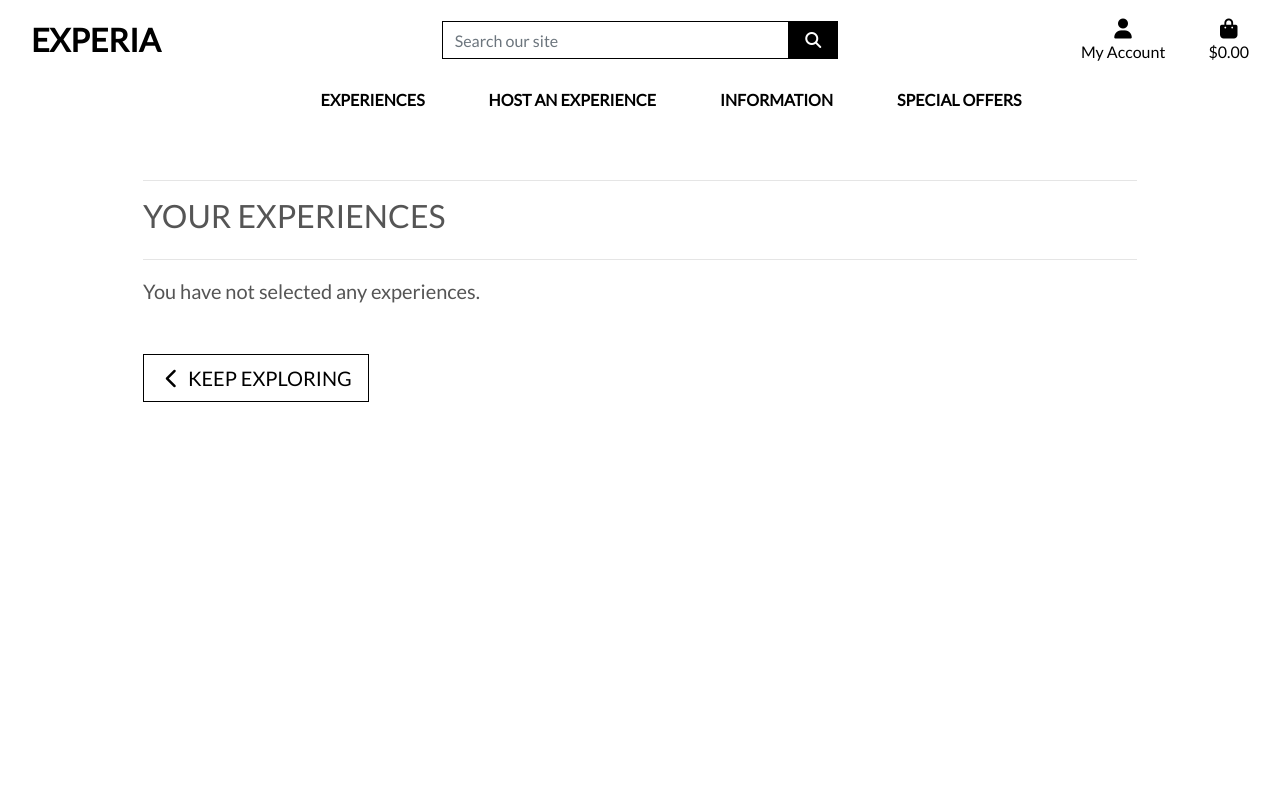
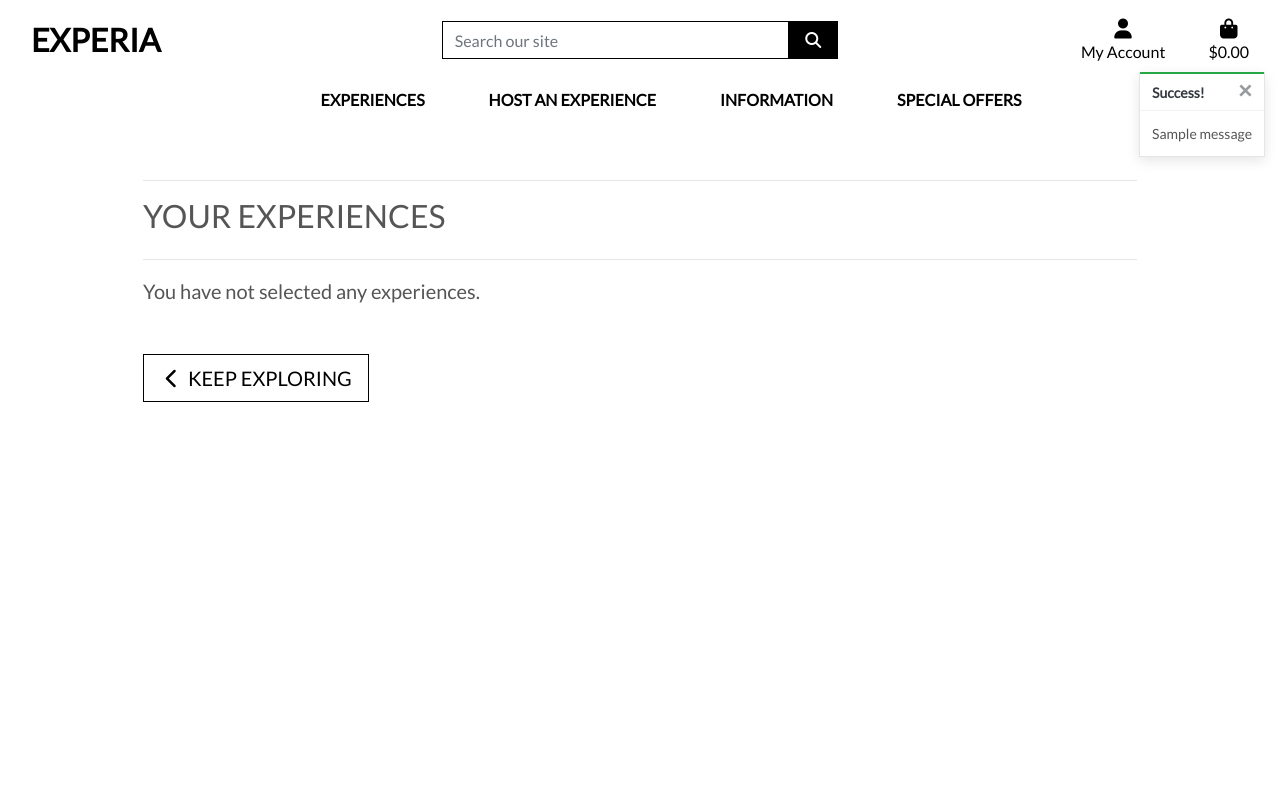
Before and after one commit to Code-Institute-Submissions/devgithubs-experia, a Django app: page /bag/ in a window 1280 px wide. Run offline with Django 3.2, Linux system fonts and the light colour scheme; tables that the repository leaves empty hold one stand-in row (values such as "Sample post"); one stand-in notice (Sample message) is shown; some libraries are stand-ins or nearby versions.

Commit message:
Added toast alerts

```diff
--- a/bag/views.py
+++ b/bag/views.py
@@ -1,4 +1,6 @@
 from django.shortcuts import render, redirect, reverse, HttpResponse
+from django.contrib import messages
+from experiences.models import Experiences
 
 
 def view_bag(request):
@@ -13,6 +15,7 @@ def add_to_bag(request, item_id):
     Function to add x number of
     experiences to the checkout bag
     '''
+    experience = Experiences.objects.get(pk=item_id)
     quantity = int(request.POST.get('quantity'))
     redirect_url = request.POST.get('redirect_url')
     bag = request.session.get('bag', {})
@@ -21,6 +24,7 @@ def add_to_bag(request, item_id):
         bag[item_id] += quantity
     else:
         bag[item_id] = quantity
+        messages.success(request, f'Added {experience.name} to your bag')
 
     request.session['bag'] = bag
     return redirect(redirect_url)
--- a/experia/settings.py
+++ b/experia/settings.py
@@ -87,6 +87,8 @@ TEMPLATES = [
     },
 ]
 
+MESSAGE_STORAGE = 'django.contrib.messages.storage.session.SessionStorage'
+
 AUTHENTICATION_BACKENDS = (
     # Needed to login by username in Django admin, regardless of `allauth`
     'django.contrib.auth.backends.ModelBackend',
--- a/static/css/base.css
+++ b/static/css/base.css
@@ -171,6 +171,21 @@ a.category-badge > span.badge:hover {
     cursor: pointer;
 }
 
+.message-container {
+    position: fixed;
+    top: 72px;
+    right: 15px;
+    z-index: 99999999999;
+}
+
+.custom-toast {
+    overflow: visible;
+}
+
+.toast-capper {
+    height: 2px;
+}
+
 /* -------------------------------- Media Queries */
 
 /* Slightly larger container on xl screens */
--- a/templates/base.html
+++ b/templates/base.html
@@ -108,7 +108,21 @@
   </header>
 
     {% if messages %}
-        <div class="message-container"></div>
+        <div class="message-container">
+            {% for message in messages %}
+                {% with message.level as level %}
+                    {% if level == 40 %}
+                        {% include 'includes/toasts/toast_error.html' %}
+                    {% elif level == 30 %}
+                        {% include 'includes/toasts/toast_warning.html' %}
+                    {% elif level == 25 %}
+                        {% include 'includes/toasts/toast_success.html' %}
+                    {% else %}
+                        {% include 'includes/toasts/toast_info.html' %}
+                    {% endif %}
+                {% endwith %}
+            {% endfor %}
+        </div>
     {% endif %}
 
     {% block page_header %}
@@ -118,6 +132,9 @@
     {% endblock %}
 
     {% block postloadjs %}
+        <script type="text/javascript">
+            $('.toast').toast('show');
+        </script>
     {% endblock %}
 
   </body>
--- /dev/null
+++ b/templates/includes/toasts/toast_success.html
@@ -0,0 +1,13 @@
+<div class="toast custom-toast rounded-0 border-top-0" data-autohide="false">
+    <div class="arrow-up arrow-success"></div>
+    <div class="w-100 toast-capper bg-success"></div>
+    <div class="toast-header bg-white text-dark">
+        <strong class="mr-auto">Success!</strong>
+        <button type="button" class="ml-2 mb-1 close text-dark" data-dismiss="toast" aria-label="Close">
+            <span aria-hidden="true">&times;</span>
+        </button>
+    </div>
+    <div class="toast-body bg-white">
+        {{ message }}
+    </div>
+</div>
```
Also changed, not shown: templates/includes/toasts/toast_error.html (added, +13 -0 lines), templates/includes/toasts/toast_info.html (added, +13 -0 lines), templates/includes/toasts/toast_warning.html (added, +13 -0 lines).
